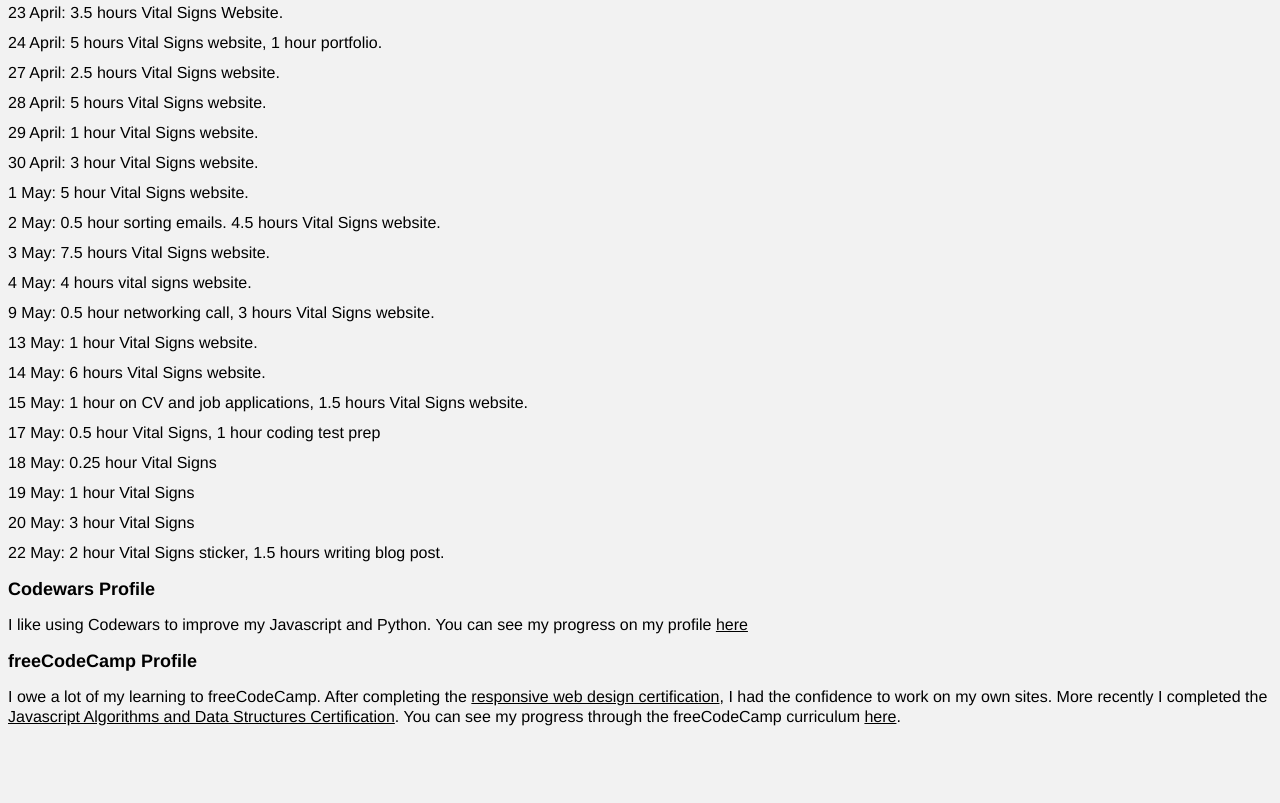
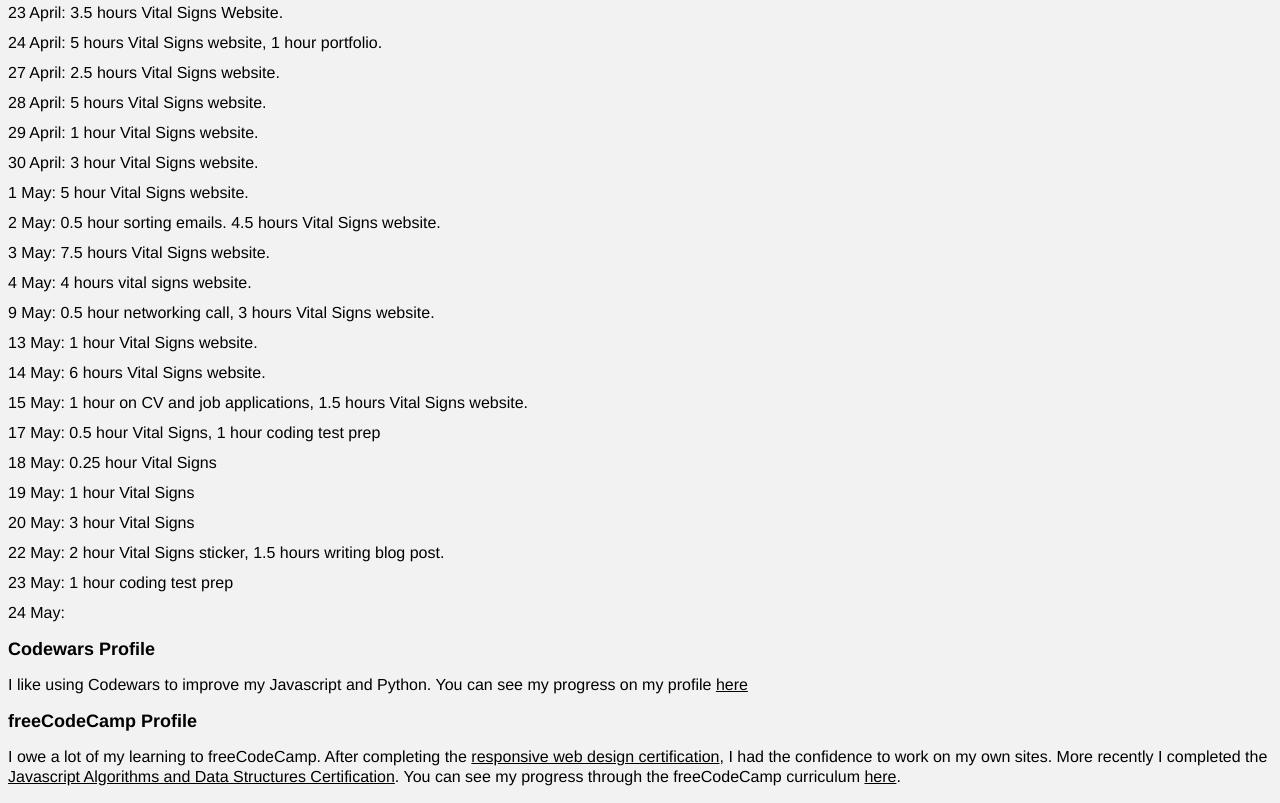
Before and after one commit to jackkershaw/my-coding-progress, an Eleventy site: page src/progress.md in a window 1280 px wide. Shown: the part 8071-8874 px from the top of the page. Before the commit the page ends 8814 px from the top, so only its background shows below. Built offline with nearby package versions, Linux system fonts and the light colour scheme; Eleventy itself is replaced by a stand-in of ours; files that its build step writes are made by us from their sources.

Commit message:
edit progress doc

```diff
--- a/src/progress.md
+++ b/src/progress.md
@@ -284,6 +284,8 @@
 - 19 May: 1 hour Vital Signs
 - 20 May: 3 hour Vital Signs
 - 22 May: 2 hour Vital Signs sticker, 1.5 hours writing blog post.
+- 23 May: 1 hour coding test prep
+- 24 May:
 
 ## Codewars Profile
 
```
